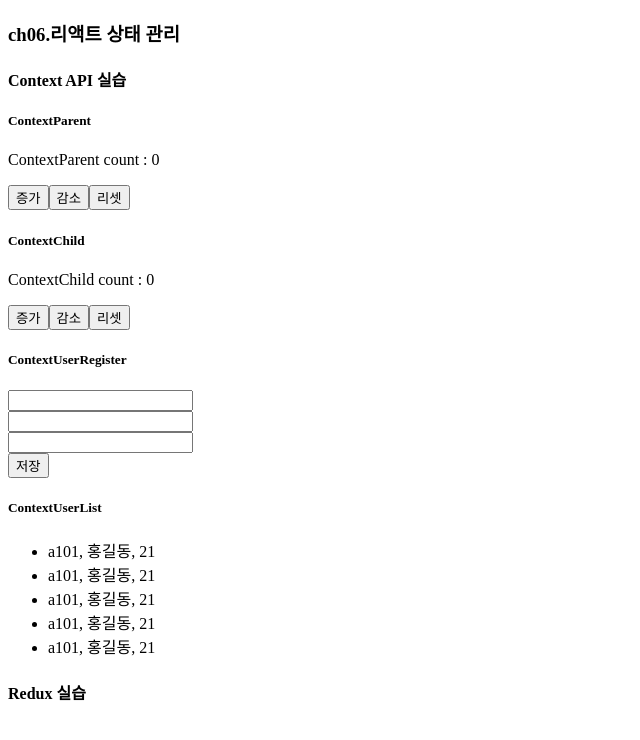
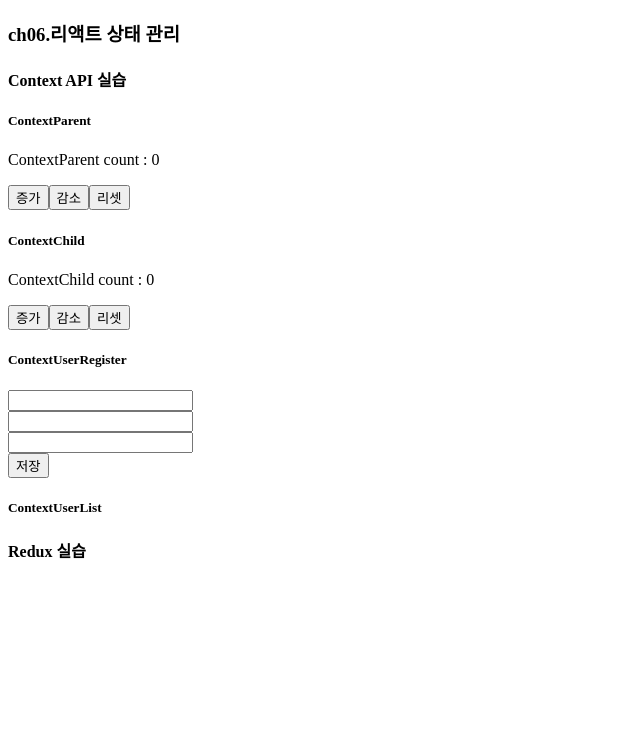
Before and after one commit to ekkang2/react, a React (Vite) app in the folder ch06/: page / in a window 1280 px wide. Shown: the top 740 px of the page, without its empty margins (0-640 px from the left). Built offline with nearby package versions, Linux system fonts and the light colour scheme.

Commit message:
react study

```diff
--- a/ch06/src/components/ContextUserList.jsx
+++ b/ch06/src/components/ContextUserList.jsx
@@ -1,14 +1,19 @@
+import { useContext } from "react";
+import UsersContext from "../context/UsersContext";
+
 export default function ContextUserList() {
+  const { users, setUsers } = useContext(UsersContext);
+
   return (
     <div className="ContextUserList">
       <h5>ContextUserList</h5>
 
       <ul>
-        <li>a101, 홍길동, 21</li>
-        <li>a101, 홍길동, 21</li>
-        <li>a101, 홍길동, 21</li>
-        <li>a101, 홍길동, 21</li>
-        <li>a101, 홍길동, 21</li>
+        {users.map((user, index) => (
+          <li key={index}>
+            {user.uid}, {user.name}, {user.age}
+          </li>
+        ))}
       </ul>
     </div>
   );
--- a/ch06/src/components/ContextUserRegister.jsx
+++ b/ch06/src/components/ContextUserRegister.jsx
@@ -1,13 +1,32 @@
+import { useContext, useState } from "react";
+import UsersContext from "../context/UsersContext";
+
 export default function ContextUserRegister() {
+  const { users, setUsers } = useContext(UsersContext);
+
+  const [user, setUser] = useState({ uid: "", name: "", age: 0 });
+
+  const changeHandler = (e) => {
+    e.preventDefault();
+    setUser({ ...user, [e.target.name]: e.target.value });
+  };
+
+  const submitHandler = (e) => {
+    e.preventDefault();
+
+    // 컨텍스트 users 상태 업데이트
+    setUsers([...users, user]);
+  };
+
   return (
     <div className="ContextUserRegister">
       <h5>ContextUserRegister</h5>
-      <form>
-        <input type="text" name="uid" value={null} onChange={null} />
+      <form onSubmit={submitHandler}>
+        <input type="text" name="uid" value={null} onChange={changeHandler} />
         <br />
-        <input type="text" name="name" value={null} onChange={null} />
+        <input type="text" name="name" value={null} onChange={changeHandler} />
         <br />
-        <input type="text" name="age" value={null} onChange={null} />
+        <input type="text" name="age" value={null} onChange={changeHandler} />
         <br />
         <input type="submit" value="저장" />
         <br />
--- a/ch06/src/main.jsx
+++ b/ch06/src/main.jsx
@@ -3,12 +3,15 @@
 import "./index.css";
 import App from "./App.jsx";
 import { CountProvider } from "./context/CountContext.jsx";
+import { UsersProvider } from "./context/UsersContext.jsx";
 
 createRoot(document.getElementById("root")).render(
   <StrictMode>
     {/* Context Provider로 감싸서 App 하위 모든 컴포넌트에 컨텍스트 제공 */}
     <CountProvider>
-      <App />
+      <UsersProvider>
+        <App />
+      </UsersProvider>
     </CountProvider>
   </StrictMode>
 );
```
